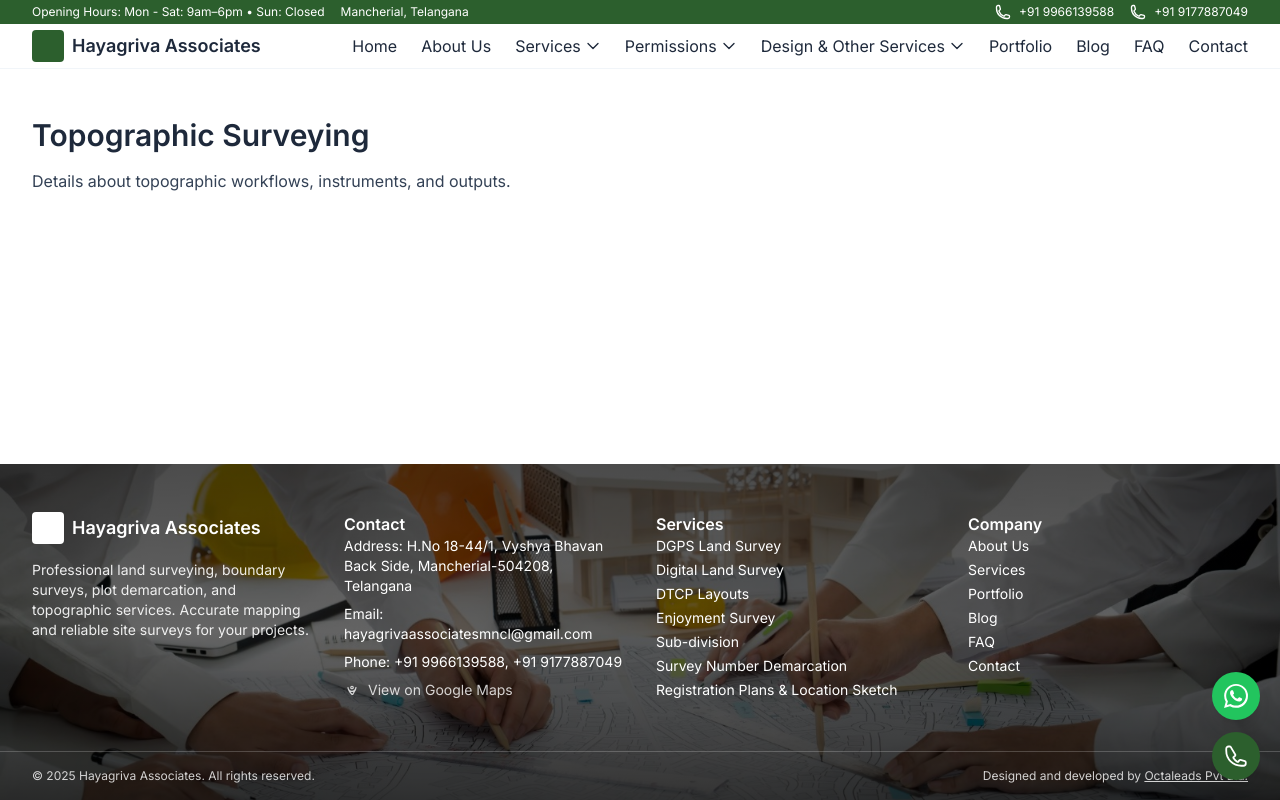
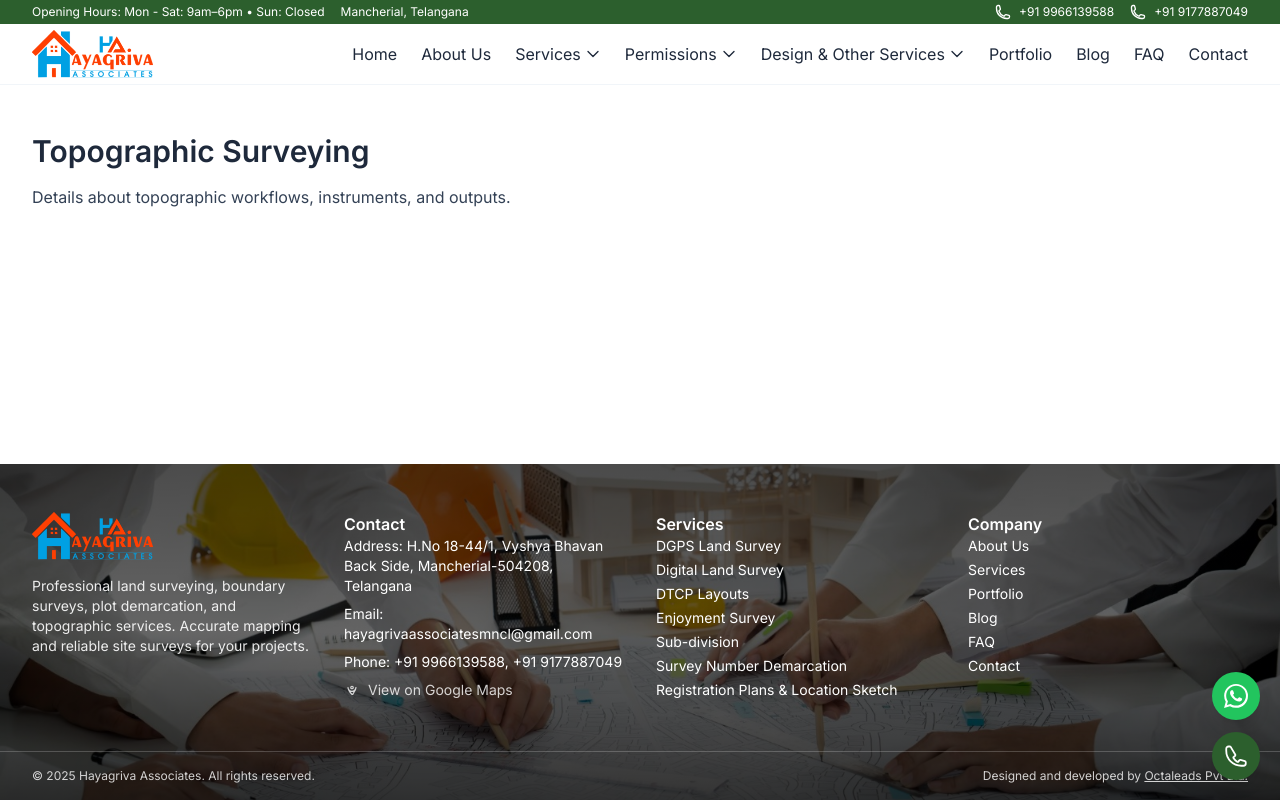
Before and after one commit to octaleadsprivatelimited-cloud/hayagrivaassociates, a React (Vite) app: page /topographic-surveys in a window 1280 px wide. Built offline with nearby package versions, Linux system fonts and the light colour scheme.

Commit message:
Replace text branding with logo image in header and footer

```diff
--- a/src/components/Footer.jsx
+++ b/src/components/Footer.jsx
@@ -31,9 +31,14 @@
       {/* Content */}
       <div className="container-default py-12 grid lg:grid-cols-4 gap-8 relative z-10">
         <div>
-          <div className="flex items-center gap-2 text-lg font-semibold">
-            <span className="w-8 h-8 rounded bg-white inline-block" />
-            Hayagriva Associates
+          <div className="flex items-center gap-3 text-lg font-semibold">
+            <img
+              src="/images/hayagriva-logo.png"
+              alt="Hayagriva Associates logo"
+              className="h-12 w-auto object-contain"
+              loading="lazy"
+            />
+            <span className="sr-only">Hayagriva Associates</span>
           </div>
           <p className="mt-4 text-white/90 text-sm">Professional land surveying, boundary surveys, plot demarcation, and topographic services. Accurate mapping and reliable site surveys for your projects.</p>
         </div>
--- a/src/components/Header.jsx
+++ b/src/components/Header.jsx
@@ -78,9 +78,14 @@
 
       {/* Main nav */}
       <div className="container-default py-1.5 flex items-center justify-between">
-        <Link to="/" className="flex items-center gap-2 text-lg font-semibold">
-          <span className="w-8 h-8 rounded bg-brand-primary inline-block" />
-          Hayagriva Associates
+        <Link to="/" className="flex items-center gap-3">
+          <img
+            src="/images/hayagriva-logo.png"
+            alt="Hayagriva Associates logo"
+            className="h-12 w-auto object-contain"
+            loading="lazy"
+          />
+          <span className="sr-only">Hayagriva Associates</span>
         </Link>
         <nav className="hidden lg:flex items-center gap-6">
           <NavLink to="/" className={({ isActive }) => `hover:text-brand-primary ${isActive ? 'text-brand-primary' : ''}`}>
@@ -259,7 +264,15 @@
             className="fixed inset-0 bg-white z-50"
           >
             <div className="container-default py-4 flex items-center justify-between border-b">
-              <Link to="/" onClick={() => setOpen(false)} className="text-lg font-semibold">Hayagriva Associates</Link>
+              <Link to="/" onClick={() => setOpen(false)} className="text-lg font-semibold flex items-center gap-3">
+                <img
+                  src="/images/hayagriva-logo.png"
+                  alt="Hayagriva Associates logo"
+                  className="h-10 w-auto object-contain"
+                  loading="lazy"
+                />
+                <span className="sr-only">Hayagriva Associates</span>
+              </Link>
               <button className="p-2" onClick={() => setOpen(false)} aria-label="Close menu">
                 <svg xmlns="http://www.w3.org/2000/svg" viewBox="0 0 24 24" fill="none" strokeWidth="1.5" stroke="currentColor" className="w-7 h-7"><path strokeLinecap="round" strokeLinejoin="round" d="M6 18L18 6M6 6l12 12"/></svg>
               </button>
```
Also changed, not shown: public/images/hayagriva-logo.png (added).
